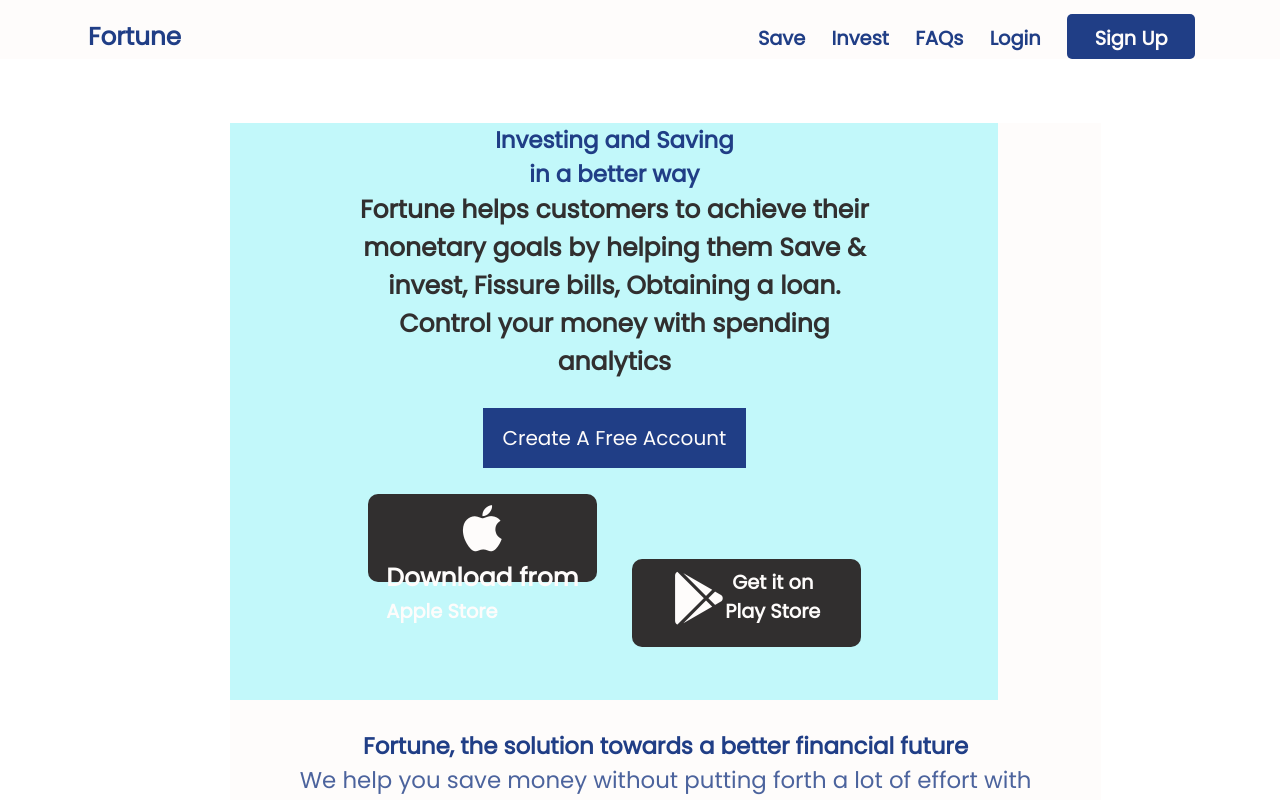
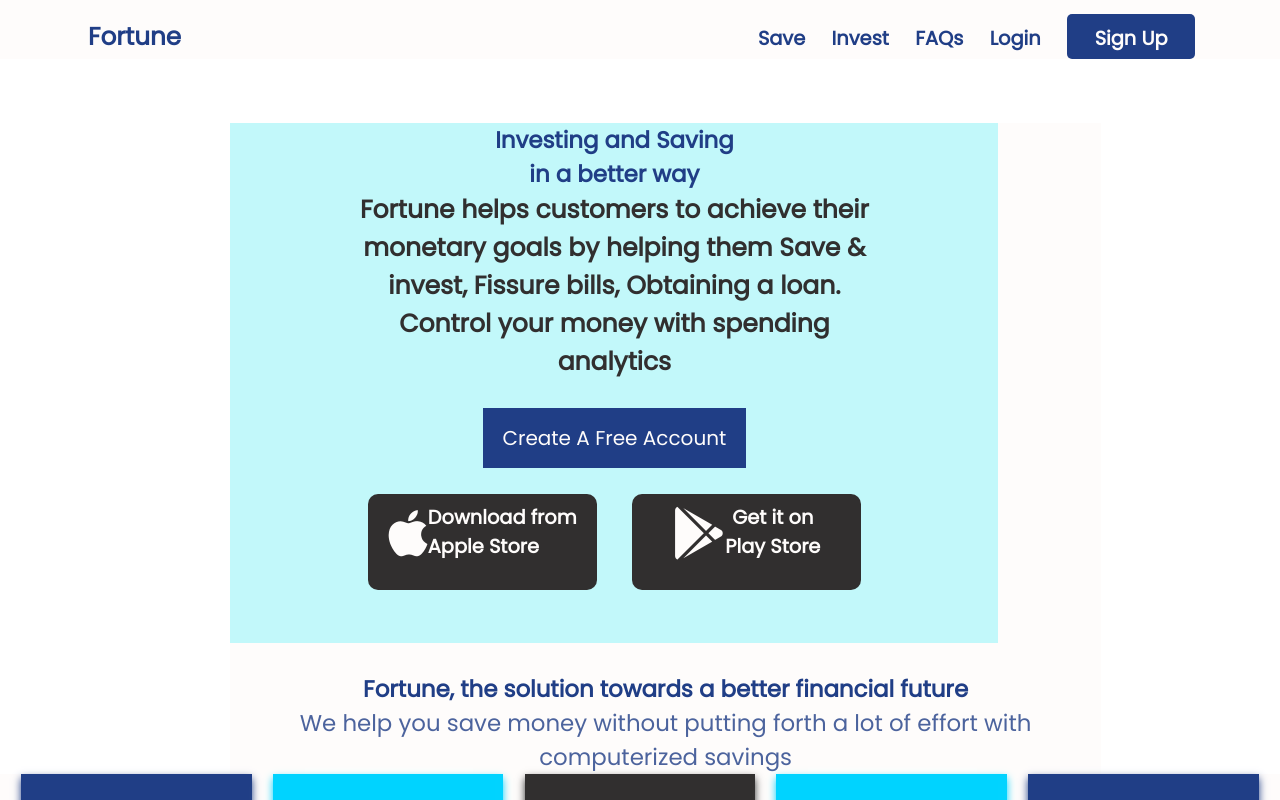
Before and after one commit to fortune-elite/fortune-app, a React (Create React App) app: page / in a window 1280 px wide. Shown: the top 800 px of the page. Built offline with nearby package versions, Linux system fonts and the light colour scheme; the HTML template or start-up script is replaced by a standard one.

Commit message:
working on all the pages

```diff
--- a/src/components/Introduction.js
+++ b/src/components/Introduction.js
@@ -15,7 +15,7 @@ const Introduction = () => {
                     <i className ="fab fa-apple apple"></i>
                     </section>
                     <section>
-                        Download from
+                        <span>Download from</span>
                         <span>Apple Store</span>
                     </section>
                 </div>
--- a/src/components/css/Introduction.modules.css
+++ b/src/components/css/Introduction.modules.css
@@ -45,7 +45,7 @@
     display: inline-block;
     background-color: var(--BlackColor);
     width: 13rem;
-    height: 11vh;
+    height: 12vh;
     padding: 0.5rem;
     color: var(--mainBackground);
     border-radius: 10px;
@@ -56,7 +56,7 @@
     display: inline-block;
     background-color: var(--BlackColor);
     width: 13rem;
-    height: 11vh;
+    height: 12vh;
     padding: 0.5rem;
     color: var(--mainBackground);
     border-radius: 10px;
```
